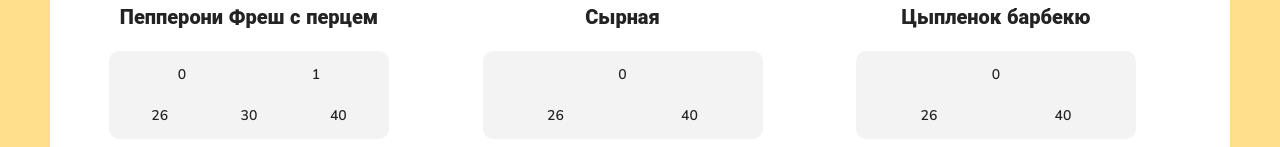
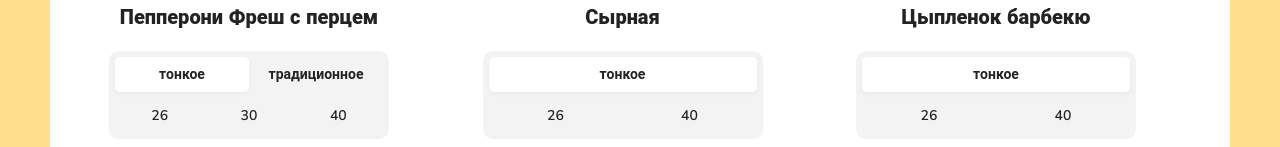
Before and after one commit to IgorZhigalov182/react-pizza, a React (Create React App) app: page / in a window 1280 px wide. Shown: the part 570-717 px from the top of the page. Built offline with nearby package versions, Linux system fonts and the light colour scheme.

Commit message:
refactoring PizzaBlock and finish 4 lesson

```diff
--- a/src/App.js
+++ b/src/App.js
@@ -19,15 +19,8 @@ function App() {
           <h2 className="content__title">Все пиццы</h2>
           <div className="content__items">
             {pizzas.map((obj) => (
-              <PizzaBlock
-                title={obj.title}
-                price={obj.price}
-                imageUrl={obj.imageUrl}
-                sizes={obj.sizes}
-                types={obj.types}
-              />
+              <PizzaBlock {...obj} />
             ))}
-            {/* <PizzaBlock title="Шаверма-пицца" price={500} /> */}
           </div>
         </div>
       </div>
--- a/src/components/Categories.jsx
+++ b/src/components/Categories.jsx
@@ -5,17 +5,13 @@ const Categories = () => {
 
   const categories = ['Все', 'Мясные', 'Вегетарианские', 'Гриль', 'Острые', 'Закрытые'];
 
-  const onClickCategory = (index) => {
-    setActiveIndex(index);
-  };
-
   return (
     <div className="categories">
       <ul>
         {categories.map((item, index) => (
           <li
             className={activeIndex === index ? 'active' : ''}
-            onClick={() => onClickCategory(index)}
+            onClick={() => setActiveIndex(index)}
             key={index}>
             {item}
           </li>
--- a/src/components/PizzaBlock.jsx
+++ b/src/components/PizzaBlock.jsx
@@ -1,12 +1,8 @@
 import React, { useState } from 'react';
 
 const PizzaBlock = ({ title, price, imageUrl, sizes, types }) => {
-  // const [pizzaCount, setPizzaCount] = useState(0);
-
-  // const onClickAdd = () => {
-  //   return setPizzaCount(pizzaCount + 1);
-  // };
-
+  const [activeType, setActiveType] = useState(0);
+  const [activeSize, setActiveSize] = useState(0);
   const typeNames = ['тонкое', 'традиционное'];
 
   return (
@@ -15,15 +11,27 @@ const PizzaBlock = ({ title, price, imageUrl, sizes, types }) => {
       <h4 className="pizza-block__title">{title}</h4>
       <div className="pizza-block__selector">
         <ul>
-          {types.map((type) => {
-            return <li>{type}</li>;
+          {types.map((typeId) => {
+            return (
+              <li
+                key={typeId}
+                onClick={() => setActiveType(typeId)}
+                className={activeType === typeId ? 'active' : ''}>
+                {typeNames[typeId]}
+              </li>
+            );
           })}
-          {/* <li className="active">тонкое</li>
-          <li>традиционное</li> */}
         </ul>
         <ul>
-          {sizes.map((size) => {
-            return <li>{size}</li>;
+          {sizes.map((size, i) => {
+            return (
+              <li
+                key={i}
+                onClick={() => setActiveSize(size)}
+                className={activeSize === size ? 'active' : ''}>
+                {size}
+              </li>
+            );
           })}
         </ul>
       </div>
```
